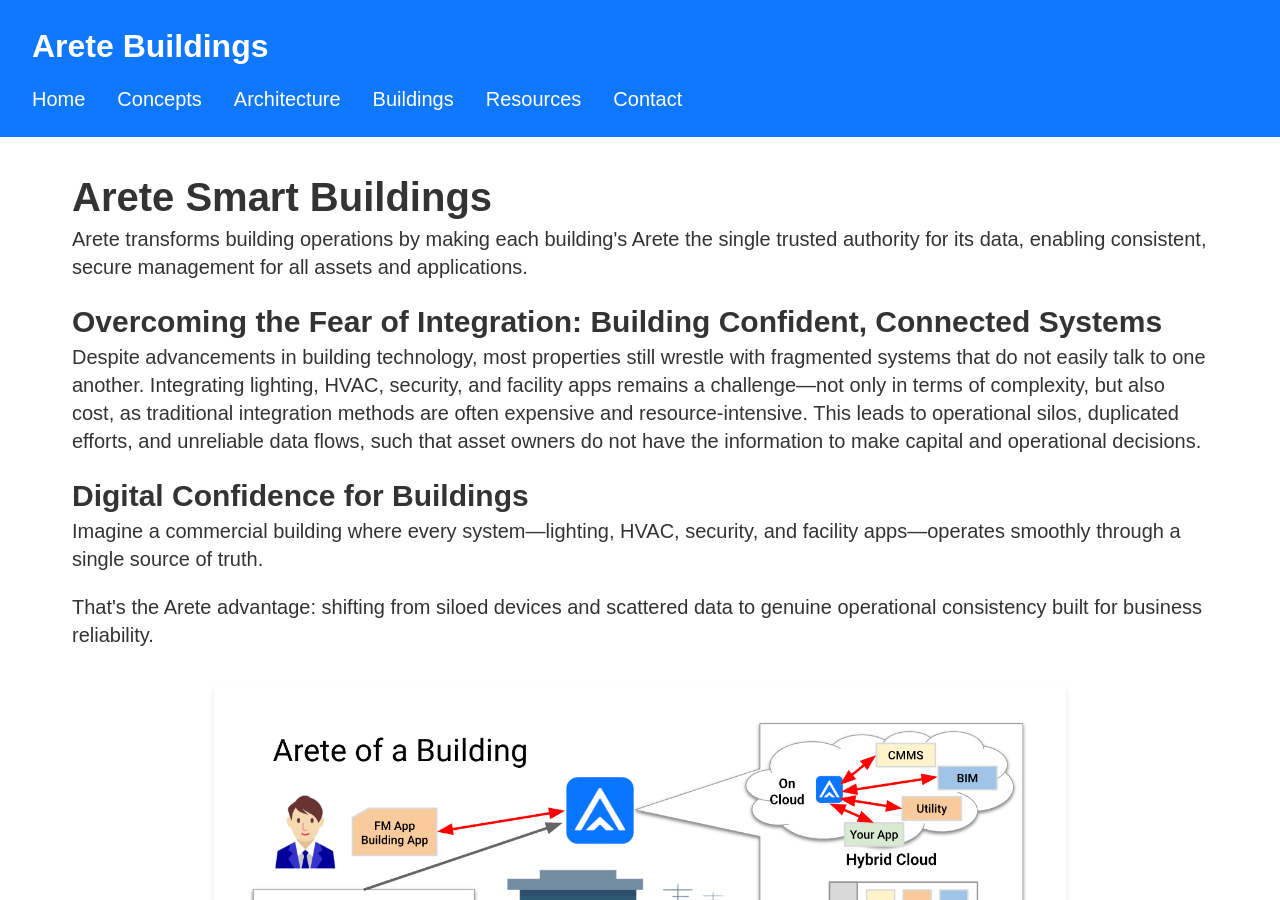
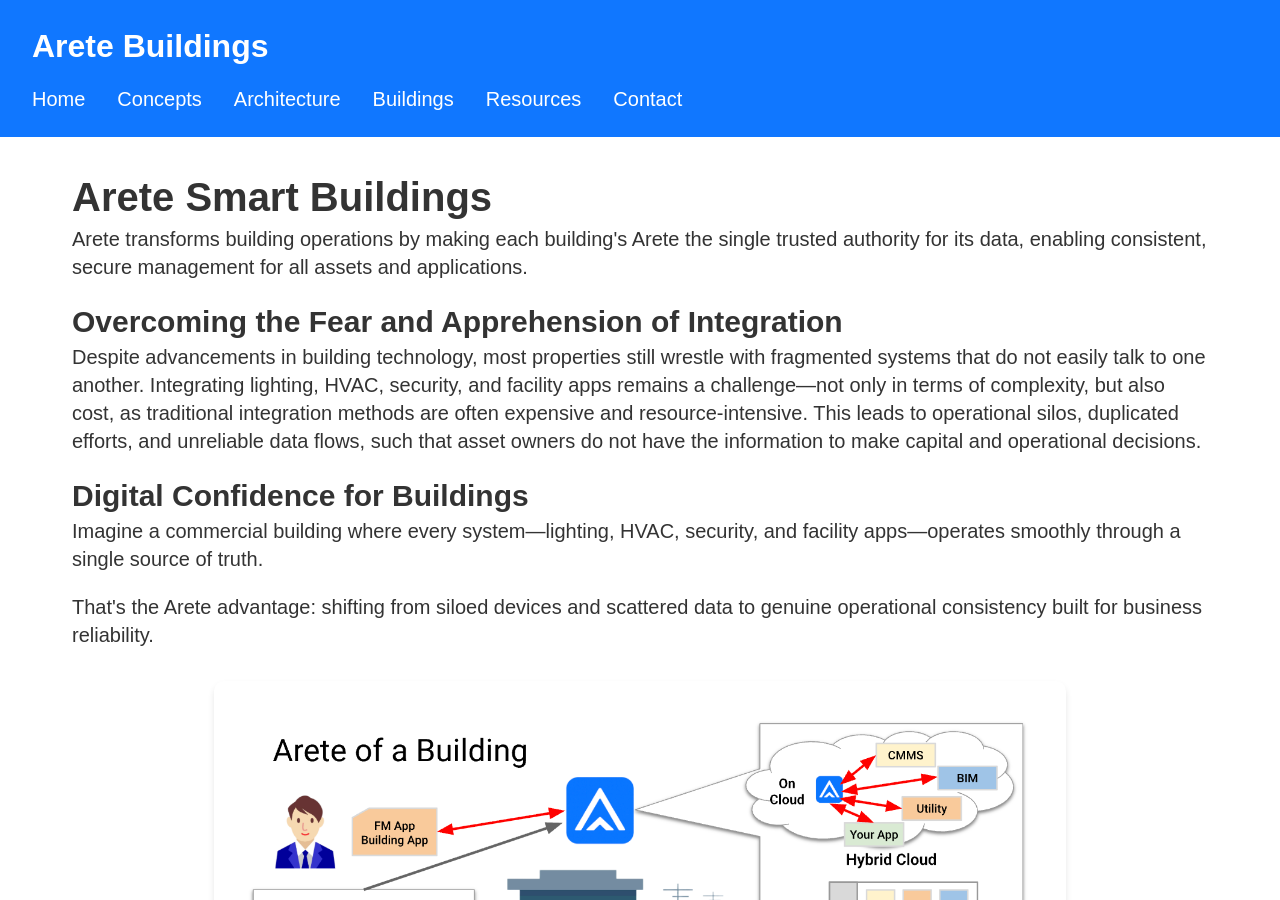
Before and after one commit to project-arete/website, a Jekyll site: the page buildings.html, which Jekyll copies as it is, in a window 1280 px wide and 900 px high. Built offline with Jekyll 4.4.1, drawn with Linux system fonts in a browser that asks for light colours.

Commit message:
Update buildings.html

```diff
--- a/buildings.html
+++ b/buildings.html
@@ -32,7 +32,7 @@
             <p>Arete transforms building operations by making each building's Arete the single trusted authority for its data, enabling consistent, secure management for all assets and applications.</p>
         </section>
         <section>
-            <h2>Overcoming the Fear of Integration: Building Confident, Connected Systems</h2>
+            <h2>Overcoming the Fear and Apprehension of Integration</h2>
             <p>Despite advancements in building technology, most properties still wrestle with fragmented systems that do not easily talk to one another. Integrating lighting, HVAC, security, and facility apps remains a challenge—not only in terms of complexity, but also cost, as traditional integration methods are often expensive and resource-intensive. This leads to operational silos, duplicated efforts, and unreliable data flows, such that asset owners do not have the information to make capital and operational decisions.</p>
             <h2>Digital Confidence for Buildings</h2>
             <p>Imagine a commercial building where every system—lighting, HVAC, security, and facility apps—operates smoothly through a single source of truth.</p>
```
